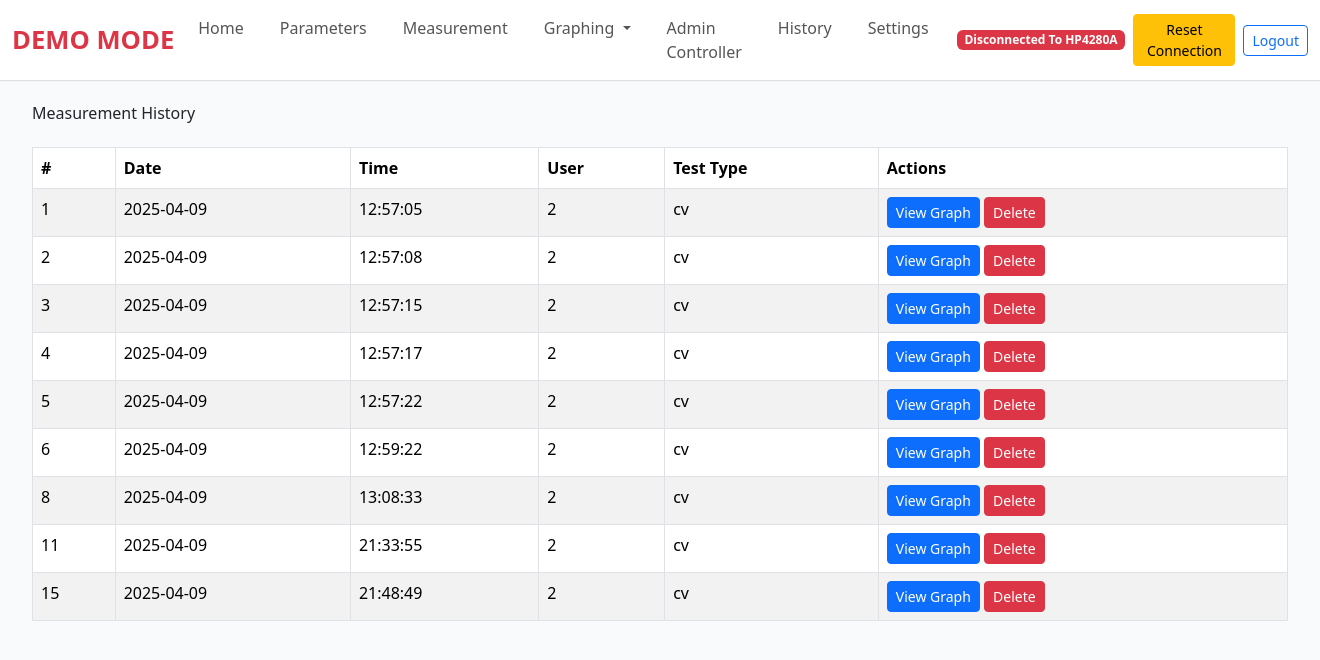
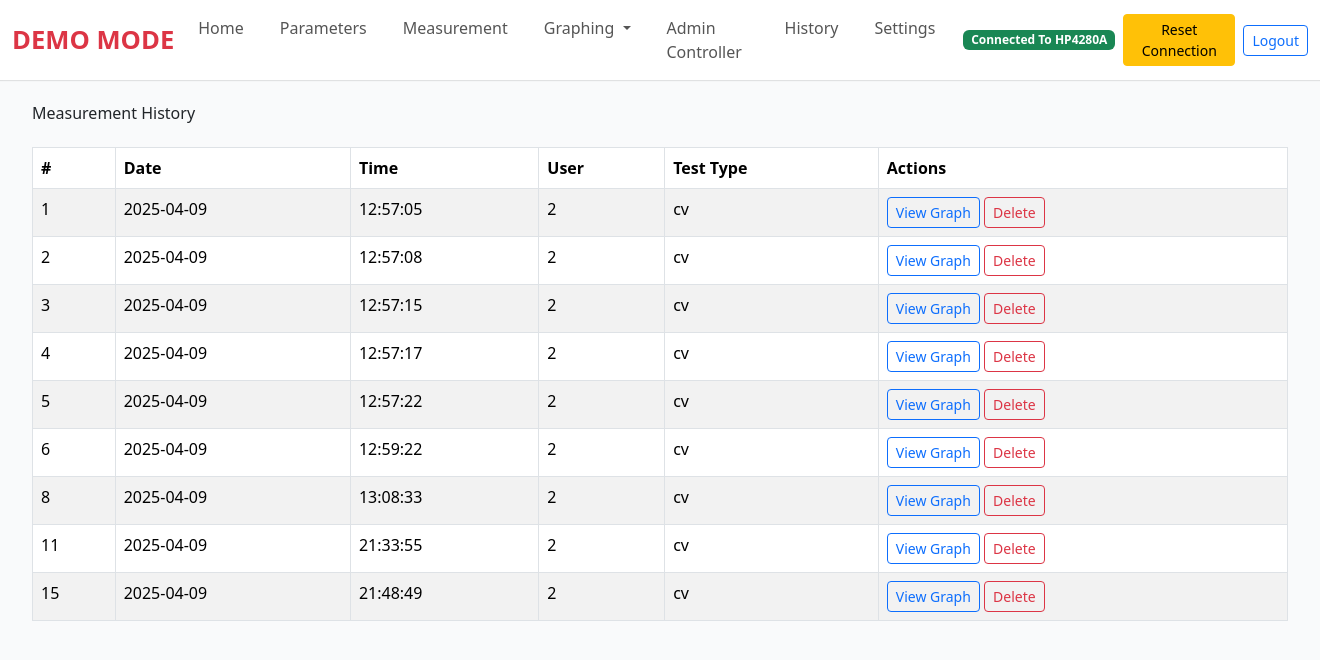
Before and after one commit to RodolfoBaez/testingV2, a Flask app: page /history in a window 1320 px wide. Shown: the top 660 px of the page. Run offline with Flask 3, Linux system fonts and the light colour scheme; a user stored in the database is signed in; data comes from the database, SQL or seed files in the repository; both versions use the stored data as it was after the commit.

Commit message:
updated buttons on history section

```diff
--- a/Version2/templates/history.html
+++ b/Version2/templates/history.html
@@ -26,9 +26,9 @@
                         <td>{{ measurement[3] }}</td> <!-- Full Name -->
                         <td>{{ measurement[4] }}</td> <!-- Test Type -->
                         <td>
-                            <a href="{{ url_for('view_measurement', measurement_id=measurement[0]) }}" class="btn btn-primary btn-sm">View Graph</a>
+                            <a href="{{ url_for('view_measurement', measurement_id=measurement[0]) }}" class="btn btn-outline-primary btn-sm">View Graph</a>
                             <form action="{{ url_for('delete_measurement', measurement_id=measurement[0]) }}" method="POST" style="display:inline;">
-                                <button type="submit" class="btn btn-danger btn-sm" onclick="return confirm('Are you sure you want to delete this measurement?');">Delete</button>
+                                <button type="submit" class="btn btn-outline-danger btn-sm" onclick="return confirm('Are you sure you want to delete this measurement?');">Delete</button>
                             </form>
                         </td>
                     </tr>
```
Also changed, not shown: Version2/database.db.
